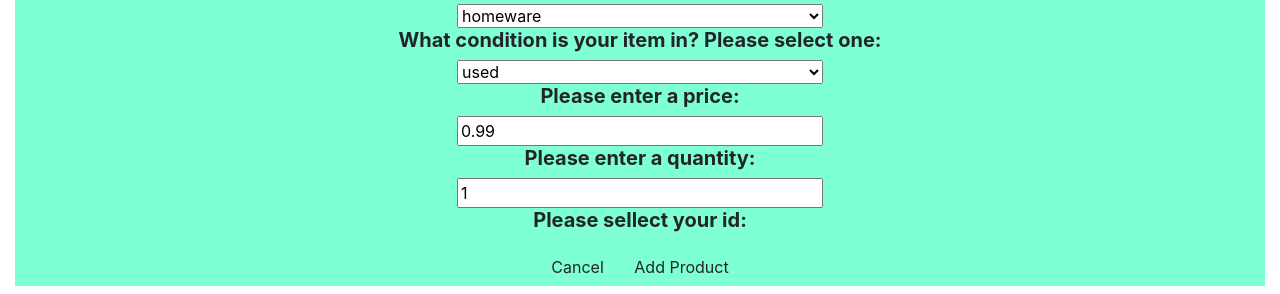
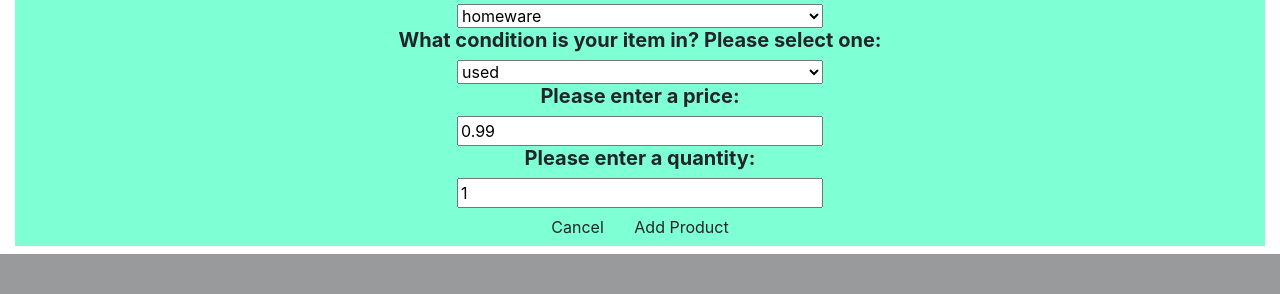
Before and after one commit to SamHulme1/Project-4-online-store, a Django app: page /store/add/ in a window 1280 px wide. Shown: the part 926-1220 px from the top of the page. After the commit the page ends 1180 px from the top, so only its background shows below. Run offline with Django 3.2, Linux system fonts and the light colour scheme; the visitor is signed in with stand-in values (Sample User, id 1); some libraries are stand-ins or nearby versions.

Commit message:
removed unessessary field from form

```diff
--- a/onlinestore/store/templates/store/add_listing.html
+++ b/onlinestore/store/templates/store/add_listing.html
@@ -48,12 +48,6 @@
                 </div>
                 <div class="row">
                     <div class="col-12">
-                        <h5><strong>Please sellect your id: </strong></h5>
-                        <p>{{form.sellerID}}</p>
-                    </div>
-                </div>
-                <div class="row">
-                    <div class="col-12">
                         <a class="btn" href="{% url 'store:all_listings' %}">Cancel</a>
                         <button class="btn" type="submit">Add Product</button>
                     </div>
```
